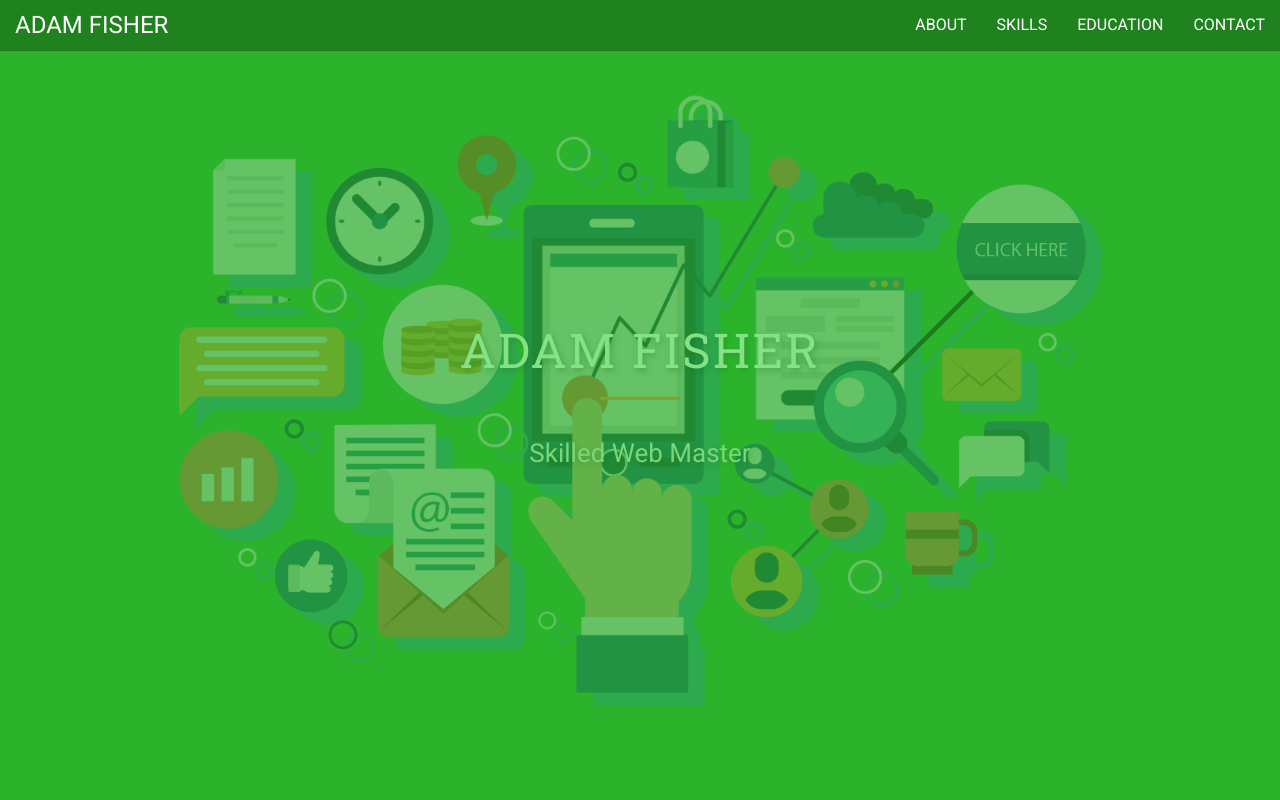
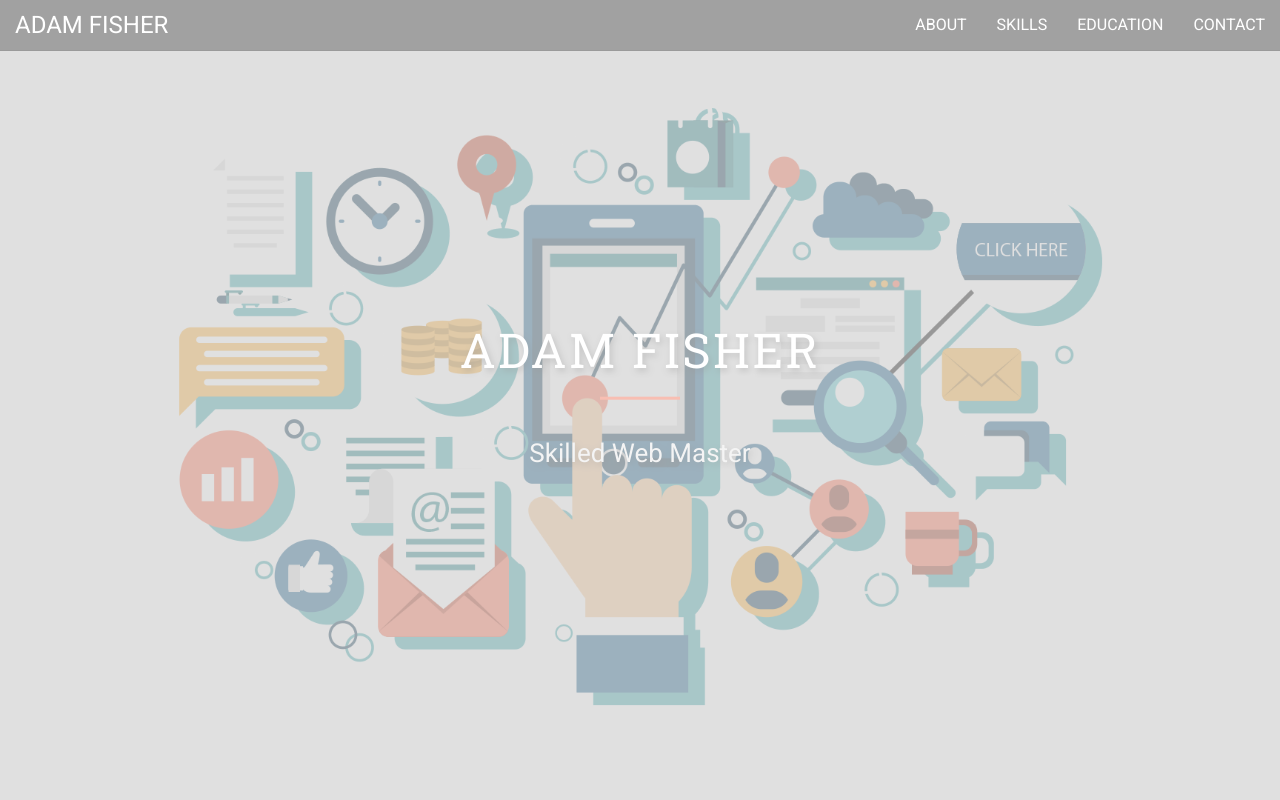
Before and after one commit to Afish7/portfolio, a plain HTML site: page index.html in a window 1280 px wide. Shown: the top 800 px of the page. Drawn offline with nearby package versions, Linux system fonts and the light colour scheme.

Commit message:
newset version

```diff
--- a/css/style.css
+++ b/css/style.css
@@ -258,12 +258,6 @@ section{
 /**** ABOUT END ****/
 /**** Skills ****/
 
-body {
-  background-color: limegreen;
-}
-
-
-
 section#demo pre {
     text-align: left;
 }
```
